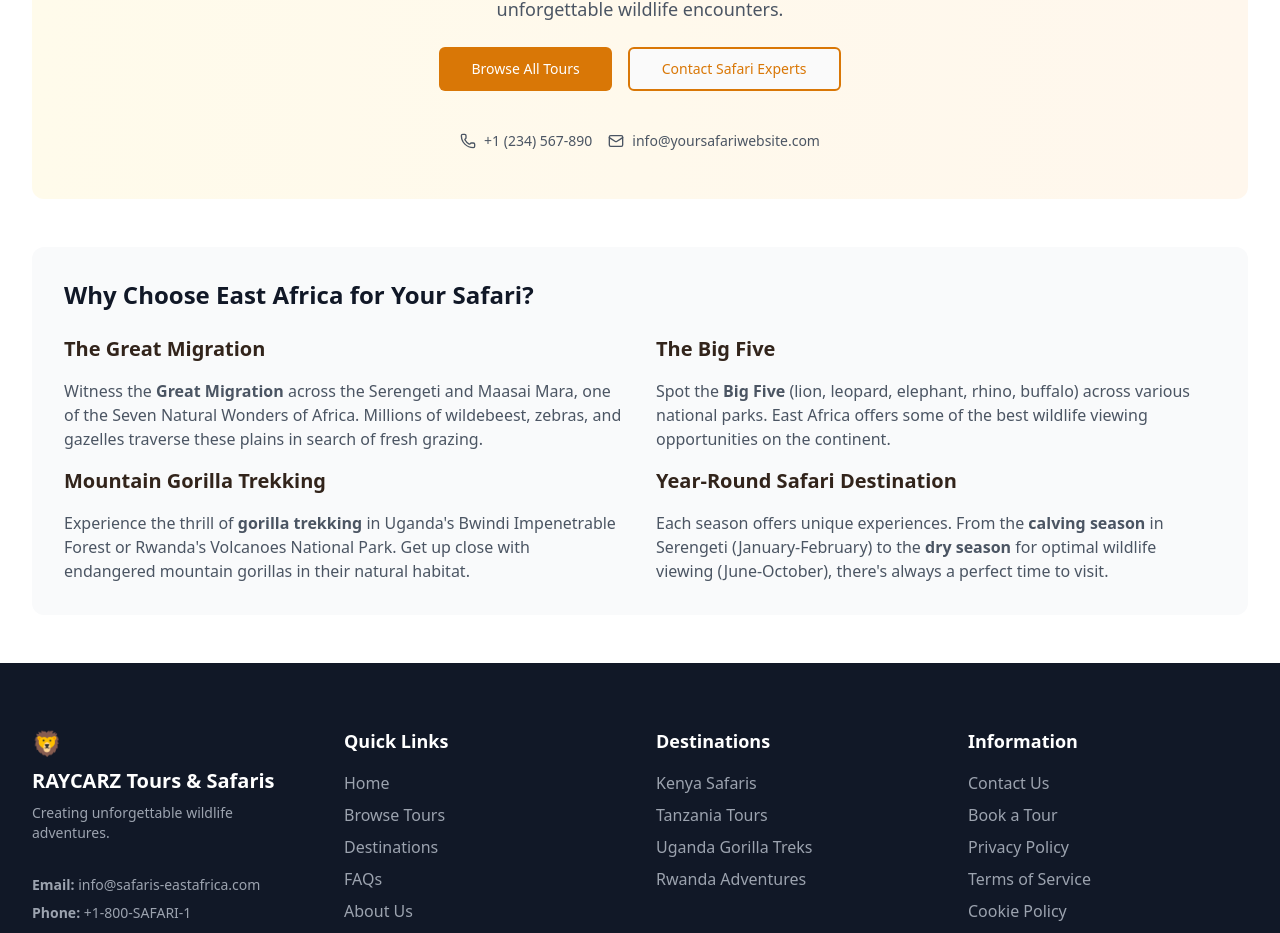
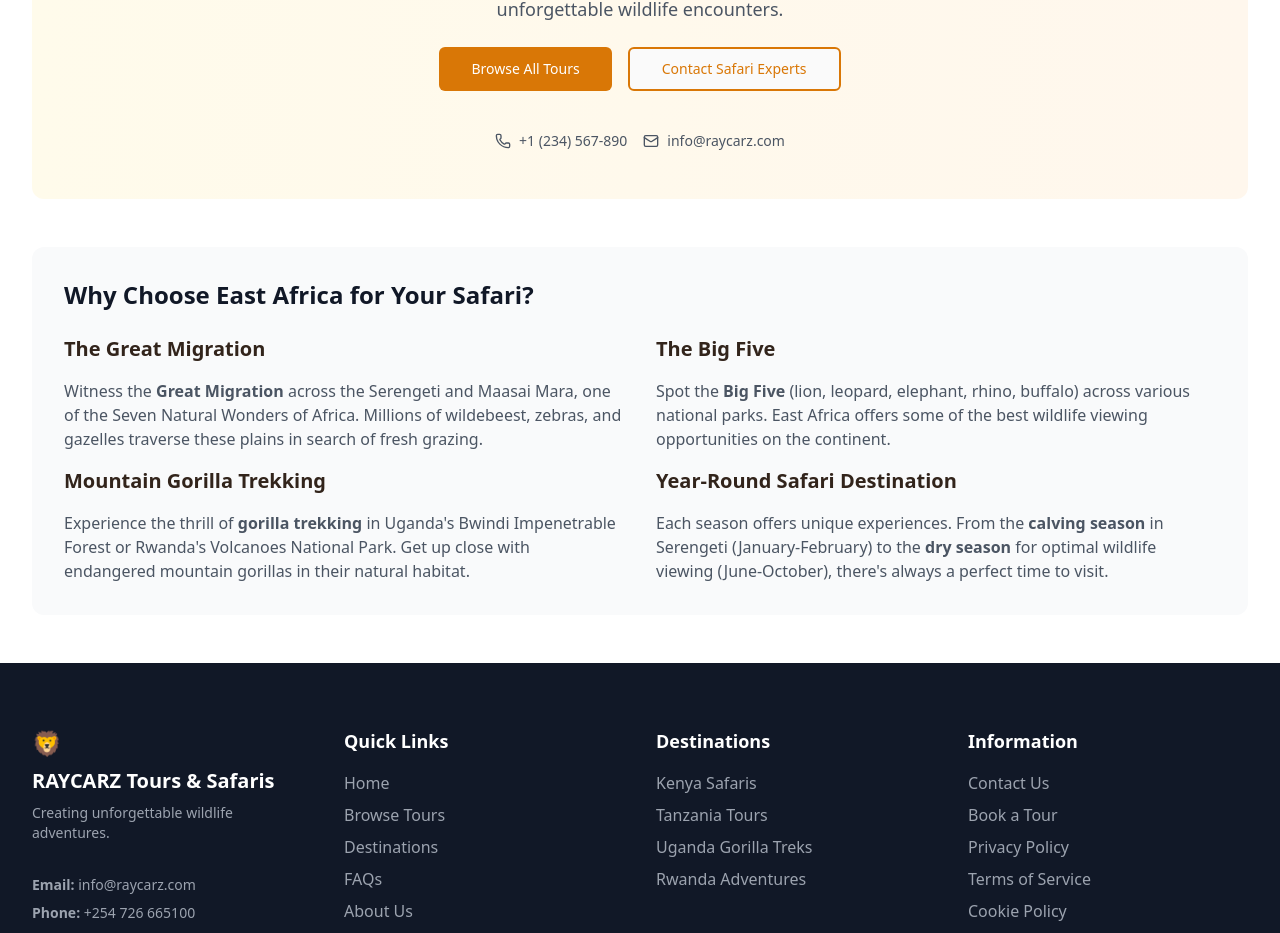
Before and after one commit to jinx6ix/raycarz, a Next.js app: page /destinations in a window 1280 px wide. Shown: the part 2654-3587 px from the top of the page. Built offline with nearby package versions, Linux system fonts and the light colour scheme.

Commit message:
ADDED EMAIL INTERGRATION

```diff
--- a/app/about/AboutClient.tsx
+++ b/app/about/AboutClient.tsx
@@ -952,9 +952,9 @@
               <Mail className="w-4 h-4 mr-2" />
               info@raycarz.com
             </a>
-            <a href="tel:+254XXX123456" className="flex items-center hover:underline">
+            <a href="tel:+254726665100" className="flex items-center hover:underline">
               <Phone className="w-4 h-4 mr-2" />
-              +254 XXX 123456
+              +254 726 665 100
             </a>
             <span className="flex items-center">
               <MapPin className="w-4 h-4 mr-2" />
--- a/app/api/book/route.ts
+++ b/app/api/book/route.ts
@@ -134,8 +134,8 @@
     <div class="footer">
       <p style="margin: 0;"><strong>RAYCARZ Tours & Safaris</strong></p>
       <p style="margin: 8px 0 0; opacity: 0.8;">
-        <a href="tel:+254726485228">+254 726 485 228</a> |
-        <a href="mailto:info@safaris-eastafrica.com">info@safaris-eastafrica.com</a>
+        <a href="tel:+254726665100">+254 726 665 100</a> |
+        <a href="mailto:info@raycarz.com">info@raycarz.com</a>
       </p>
       <p style="margin: 8px 0 0; opacity: 0.7;">© 2025 RAYCARZ Tours & Safaris | All Rights Reserved</p>
     </div>
--- a/app/contact/ContactClient.tsx
+++ b/app/contact/ContactClient.tsx
@@ -628,7 +628,7 @@
                       <Input
                         id="phone"
                         type="tel"
-                        placeholder="+254 700 123456"
+                        placeholder="+254 726 665 100"
                         value={formData.phone}
                         onChange={(e) => setFormData({ ...formData, phone: e.target.value })}
                         className={`mt-2 ${errors.phone ? 'border-red-500' : ''}`}
@@ -866,7 +866,7 @@
                   },
                   {
                     q: "Can I book a tour over the phone?",
-                    a: "Yes! Call us at +254 700 123456 to discuss your tour preferences and book directly with our team."
+                    a: "Yes! Call us at +254 726 665100 to discuss your tour preferences and book directly with our team."
                   },
                   {
                     q: "Do you offer video consultations?",
@@ -878,7 +878,7 @@
                   },
                   {
                     q: "Is WhatsApp available for international inquiries?",
-                    a: "Yes! Add +254 700 123456 to your contacts and message us on WhatsApp for quick responses."
+                    a: "Yes! Add +254 726 665100 to your contacts and message us on WhatsApp for quick responses."
                   },
                   {
                     q: "Do you have a physical office I can visit?",
@@ -920,11 +920,11 @@
               </div>
             </div>
             <a
-              href="tel:+254700123457"
+              href="tel:+254726665100"
               className="bg-white text-red-700 px-6 py-3 rounded-lg font-semibold hover:bg-red-50 transition-colors flex items-center gap-2"
             >
               <Phone className="w-4 h-4" />
-              +254 700 123457
+              +254 726 665100
             </a>
           </div>
         </motion.div>
--- a/app/destinations/destinations-client.tsx
+++ b/app/destinations/destinations-client.tsx
@@ -430,9 +430,9 @@
               <Phone className="w-4 h-4 mr-2" />
               +1 (234) 567-890
             </a>
-            <a href="mailto:info@yoursafariwebsite.com" className="flex items-center hover:text-amber-600">
+            <a href="mailto:info@raycarz.com" className="flex items-center hover:text-amber-600">
               <Mail className="w-4 h-4 mr-2" />
-              info@yoursafariwebsite.com
+              info@raycarz.com
             </a>
           </div>
         </section>
--- a/components/footer.tsx
+++ b/components/footer.tsx
@@ -17,13 +17,13 @@
             </div>
             <div className="space-y-2 pt-4">
               <p className="text-sm text-gray-400">
-                <strong>Email:</strong> info@safaris-eastafrica.com
+                <strong>Email:</strong> info@raycarz.com
               </p>
               <p className="text-sm text-gray-400">
-                <strong>Phone:</strong> +1-800-SAFARI-1
+                <strong>Phone:</strong> +254 726 665100
               </p>
               <p className="text-sm text-gray-400">
-                <strong>Location:</strong> Arusha, Tanzania
+                <strong>Location:</strong> Nairobi, Kenya
               </p>
             </div>
           </div>
--- a/components/schema-markup.tsx
+++ b/components/schema-markup.tsx
@@ -53,13 +53,13 @@
     logo: 'https://www.raycarz.com/logo-remove-background.com.png',
     description: 'Premium safari tour operator offering Big Five safaris, gorilla trekking, bird watching, and wildlife adventures across Kenya, Tanzania, Uganda, and Rwanda',
     telephone: '+254-726-665-100',
-    email: 'info@safaris-eastafrica.com',
+    email: 'info@raycarz.com',
     address: {
       '@type': 'PostalAddress',
-      streetAddress: 'Safari Plaza, Arusha',
-      addressLocality: 'Arusha',
-      postalCode: '23110',
-      addressCountry: 'TZ'
+      streetAddress: ' Nairobi',
+      addressLocality: 'Nairobi',
+      postalCode: '00100',
+      addressCountry: 'KE'
     },
     sameAs: [
       'https://facebook.com/eastafricasafaritours',
@@ -70,8 +70,8 @@
     contactPoint: {
       '@type': 'ContactPoint',
       contactType: 'Customer Service',
-      telephone: '+254-726-485-228',
-      email: 'info@safaris-eastafrica.com',
+      telephone: '+254-726-665-100',
+      email: 'info@raycarz.com',
       areaServed: ['KE', 'TZ', 'UG', 'RW']
     }
   };
@@ -142,16 +142,16 @@
     name: 'RAYCARZ Tours & Safaris',
     image: 'https://www.raycarz.com/big-five-masai-mara-1.jpg',
     description: 'Expert-led safari tours and wildlife adventures in East Africa',
-    telephone: '+254-726-485-228',
-    email: 'info@safaris-eastafrica.com',
+    telephone: '+254-726-665-100',
+    email: 'info@raycarz.com',
     url: 'https://www.raycarz.com',
     address: {
       '@type': 'PostalAddress',
-      streetAddress: 'Safari Plaza, Arusha',
-      addressLocality: 'Arusha',
-      addressRegion: 'Arusha',
-      postalCode: '23110',
-      addressCountry: 'TZ'
+      streetAddress: 'Nairobi',
+      addressLocality: 'Nairobi',
+      addressRegion: 'Nairobi County',
+      postalCode: '00100',
+      addressCountry: 'KE'
     },
     geo: {
       '@type': 'GeoCoordinates',
--- a/lib/image-schema.ts
+++ b/lib/image-schema.ts
@@ -195,7 +195,7 @@
     description: 'Premium safari tour operator offering Big Five safaris, gorilla trekking, bird watching, and wildlife adventures across Kenya, Tanzania, Uganda, and Rwanda',
     image: '/images/tours/big-five-masai-mara-1.jpg',
     telephone: '+254-726-485-228',
-    email: 'info@safaris-eastafrica.com',
+    email: 'info@raycarz.com',
     address: {
       '@type': 'PostalAddress',
       streetAddress: 'Safari Plaza, Arusha',
--- a/lib/seo.ts
+++ b/lib/seo.ts
@@ -104,7 +104,7 @@
     description:
       'Professional safari tour operator specializing in Big Five safaris, Great Migration tours, and gorilla trekking across Kenya, Tanzania, Uganda, and Rwanda.',
     telephone: '+255-XXX-XXX-XXXX',
-    email: 'info@safaris-eastafrica.com',
+    email: 'safaris-eastafrica.com',
     address: {
       '@type': 'PostalAddress',
       streetAddress: 'Arusha',
--- a/lib/structured-data-about.ts
+++ b/lib/structured-data-about.ts
@@ -50,7 +50,7 @@
         },
         contactPoint: {
           '@type': 'ContactPoint',
-          telephone: '+254-XXX-XXXX',
+          telephone: '+254-726-665-100',
           contactType: 'customer service',
           email: 'info@raycarz.com',
           availableLanguage: ['English', 'Swahili', 'French', 'German'],
```
